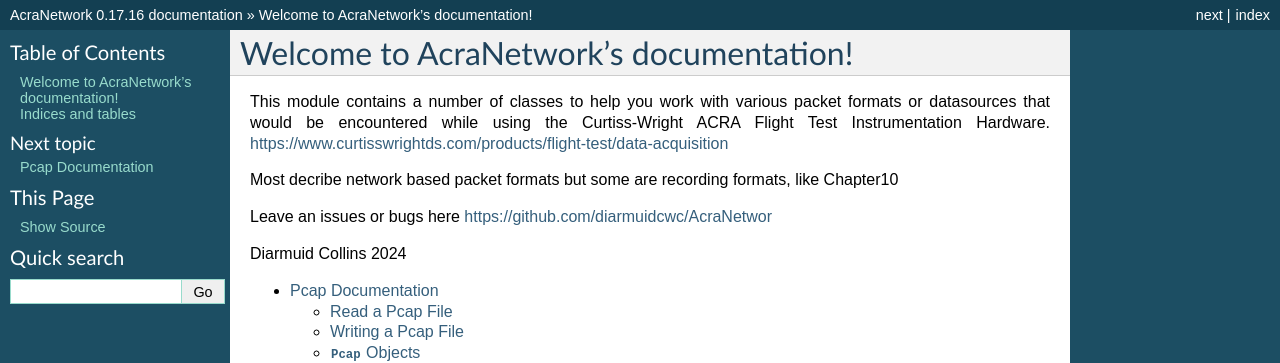
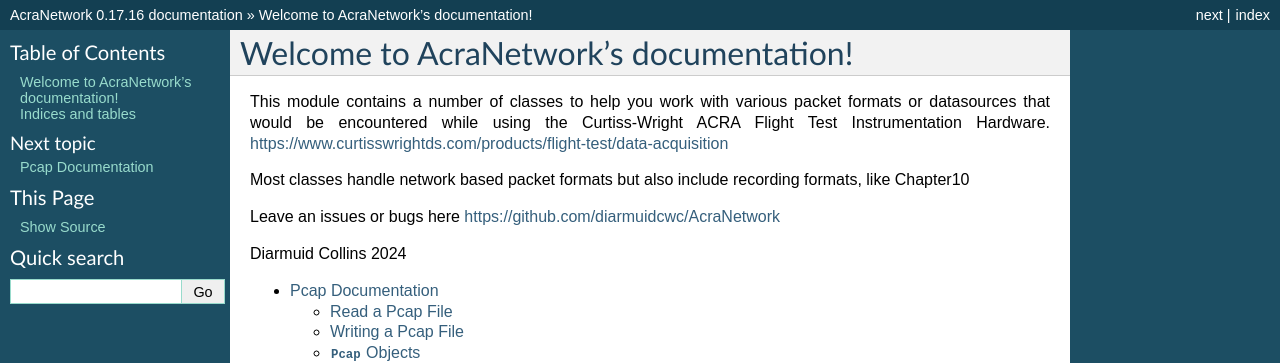
Before and after one commit to diarmuidcwc/AcraNetwork, a Sphinx documentation site: the page built from docs/index.rst, in a window 1280 px wide. Shown: the top 363 px of the page. Built offline with Sphinx 7.4.7, drawn with Linux system fonts in a browser that asks for light colours.

Commit message:
Fixed typo in url

```diff
--- a/docs/index.rst
+++ b/docs/index.rst
@@ -10,9 +10,9 @@
 while using the Curtiss-Wright ACRA Flight Test Instrumentation Hardware.
 https://www.curtisswrightds.com/products/flight-test/data-acquisition
 
-Most decribe network based packet formats but some are recording formats, like Chapter10
+Most classes handle network based packet formats but also include recording formats, like Chapter10
 
-Leave an issues or bugs here https://github.com/diarmuidcwc/AcraNetwor
+Leave an issues or bugs here https://github.com/diarmuidcwc/AcraNetwork
 
 Diarmuid Collins 2024
 
```
